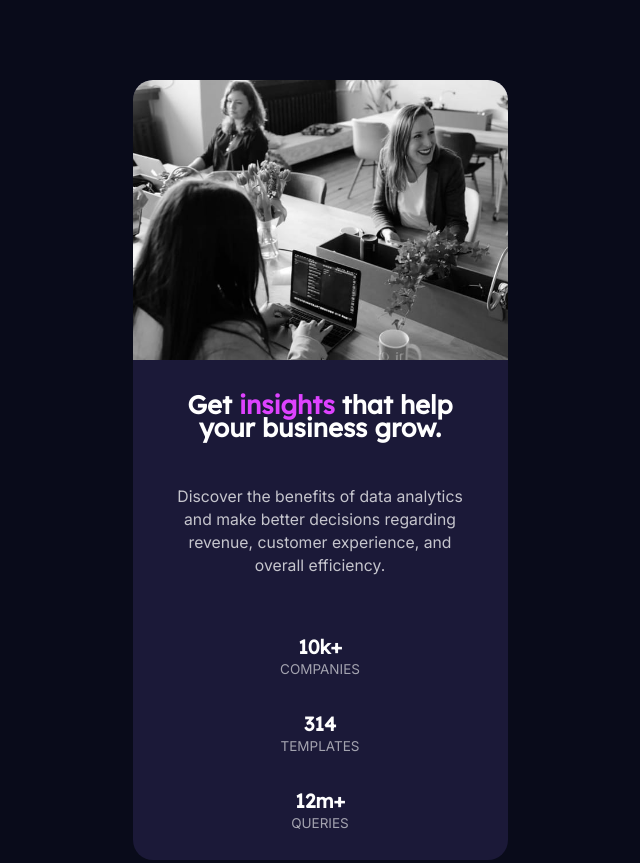
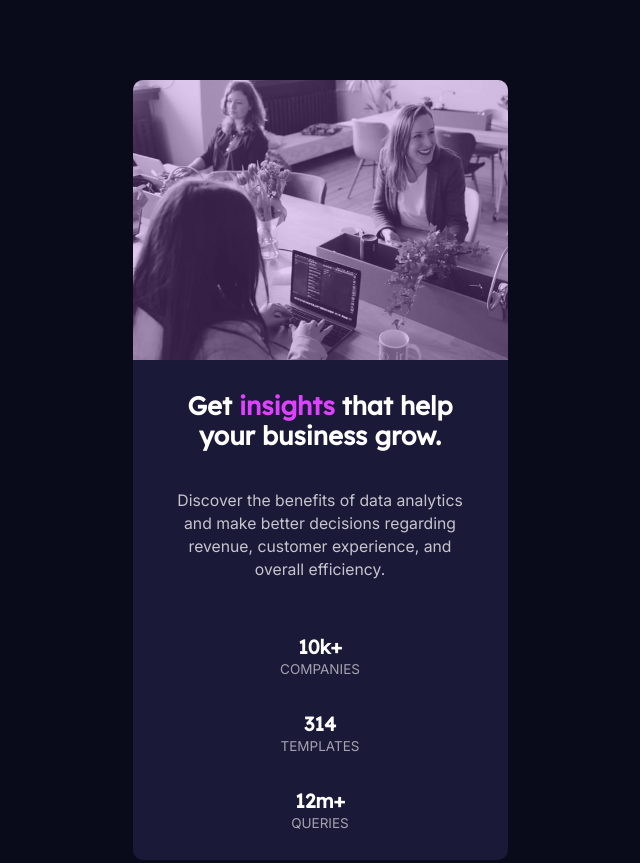
Before and after one commit to Mixhetl/stats-preview-card-component-main, a plain HTML site: page index.html in a window 1280 px wide. Shown: the top 863 px of the page, without its empty margins (320-960 px from the left). Drawn offline with Linux system fonts and the light colour scheme.

Commit message:
Modify index.html and styles.css

```diff
--- a/css/styles.css
+++ b/css/styles.css
@@ -3,6 +3,7 @@
   --very-dark-blue: hsl(233, 47%, 7%);
   --dark-desaturate-blue: hsl(244, 38%, 16%);
   --soft-violet: hsl(277, 64%, 61%);
+  --soft-violet-transparency: rgba(170, 92, 219, 0.3);
   /*Neutral colors*/
   --white: hsl(0, 0%, 100%);
   --trasparent-white-main: hsla(0, 0%, 100%, 0.75);
@@ -37,28 +38,37 @@ body {
   max-width: 375px;
   height: 780px;
   background-color: var(--dark-desaturate-blue);
-  border-radius: 20px;
+  border-radius: 10px;
   margin: 80px auto;
   color: var(--trasparent-white-main);
   text-align: center;
 }
 
+.transparency {
+  background-color: var(--soft-violet-transparency);
+  max-width: 375px;
+  width: 89.3%;
+  height: 280px;
+  border-radius: 10px 10px 0 0;
+  position: absolute;
+}
 .image {
   max-width: 100%;
-  width: 375px;
-  height: 280px;
-  border-radius: 20px 20px 0 0;
+  width: auto;
+  height: 100%;
+  border-radius: 10px 10px 0 0;
 }
 
 .hero_title {
   color: var(--white);
   font-size: 1.7rem;
   font-family: var(--font-title);
+  line-height: 30px;
 }
 
 .hero_title--mod {
   color: var(--soft-violet);
-  filter: blur(.6px) saturate(200%);
+  filter: blur(0.6px) saturate(200%);
 }
 
 .hero_paragraph {
--- a/index.html
+++ b/index.html
@@ -21,8 +21,9 @@
   </head>
   <body>
     <section class="container">
-      <section>
-        <img  class="image" src="images/image-header-mobile.jpg" alt="" />
+      <section class="container-modifier">
+        <div class="transparency"></div>
+        <img class="image" src="images/image-header-mobile.jpg" alt="" />
       </section>
 
       <section class="info">
```
Lines whose indentation alone changed are shown as unchanged.
